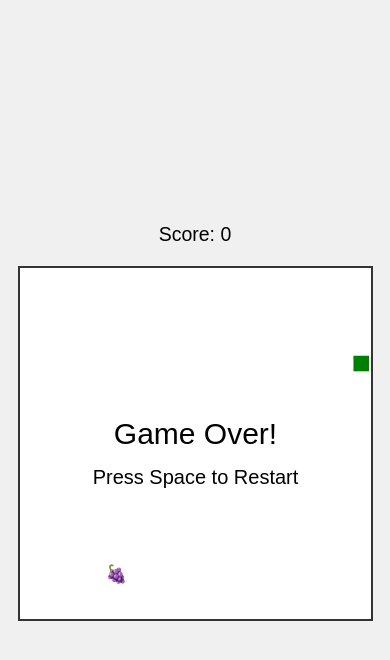
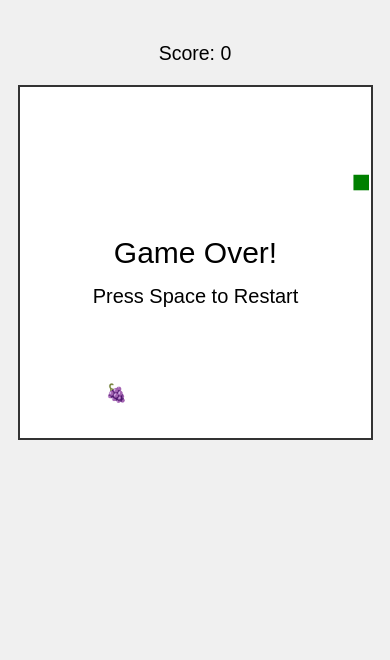
Before and after one commit to LeeSanderson/snake-game, a website built with Parcel: page index.html in a window 390 px wide. Built offline with nearby package versions, Linux system fonts and the light colour scheme.

Commit message:
More mobile responsiveness

```diff
--- a/index.html
+++ b/index.html
@@ -15,6 +15,15 @@
             background-color: #f0f0f0;
             font-family: Arial, sans-serif;
             overflow: hidden;
+            padding: 20px;
+            box-sizing: border-box;
+        }
+
+        @media (orientation: portrait) and (max-aspect-ratio: 3/4) {
+            body {
+                justify-content: flex-start;
+                padding-top: max(5vh, 20px);
+            }
         }
         canvas {
             border: 2px solid #333;
```
